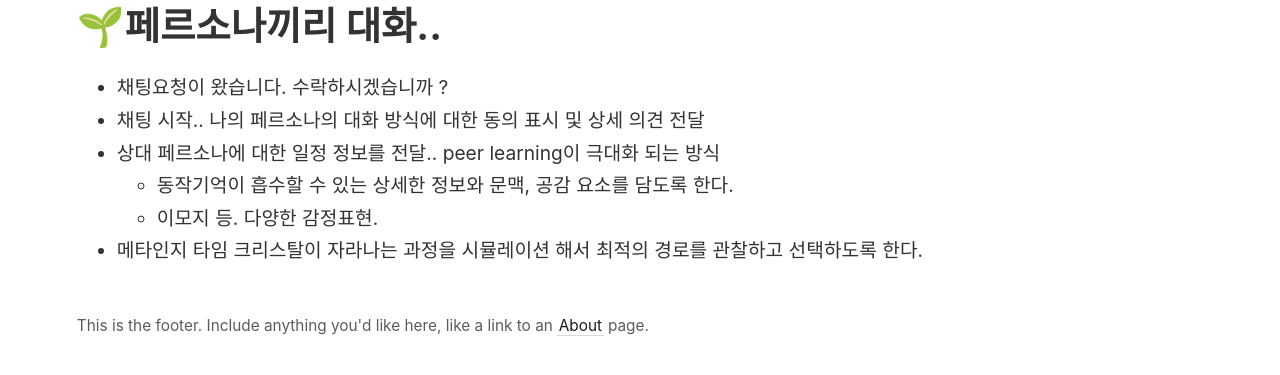
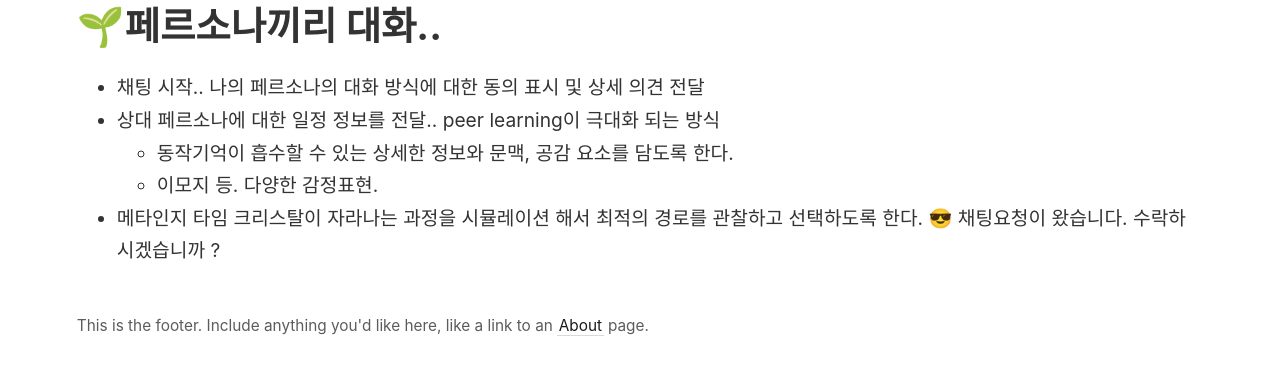
Before and after one commit to esuai02/obsidian, a Jekyll site: the page built from src/site/notes/🌱 메타인지 상호작용.md, in a window 1280 px wide, cut to the strip 469-844 px from the top of the page. Built offline with Jekyll 4.4.1, drawn with Linux system fonts in a browser that asks for light colours.

```diff
--- a/src/site/notes/🌱 메타인지 상호작용.md
+++ b/src/site/notes/🌱 메타인지 상호작용.md
@@ -5,9 +5,10 @@
 ![Pasted image 20230925081214.png](/img/user/Pasted%20image%2020230925081214.png)
 
 # 🌱페르소나끼리 대화..
-- 채팅요청이 왔습니다. 수락하시겠습니까 ?
+
 - 채팅 시작.. 나의 페르소나의 대화 방식에 대한 동의 표시 및 상세 의견 전달
 - 상대 페르소나에 대한 일정 정보를 전달.. peer learning이 극대화 되는 방식
 	- 동작기억이 흡수할 수 있는 상세한 정보와 문맥, 공감 요소를 담도록 한다.
 	- 이모지 등. 다양한 감정표현.
 - 메타인지 타임 크리스탈이 자라나는 과정을 시뮬레이션 해서 최적의 경로를 관찰하고 선택하도록 한다.
+😎 채팅요청이 왔습니다. 수락하시겠습니까 ?
```
